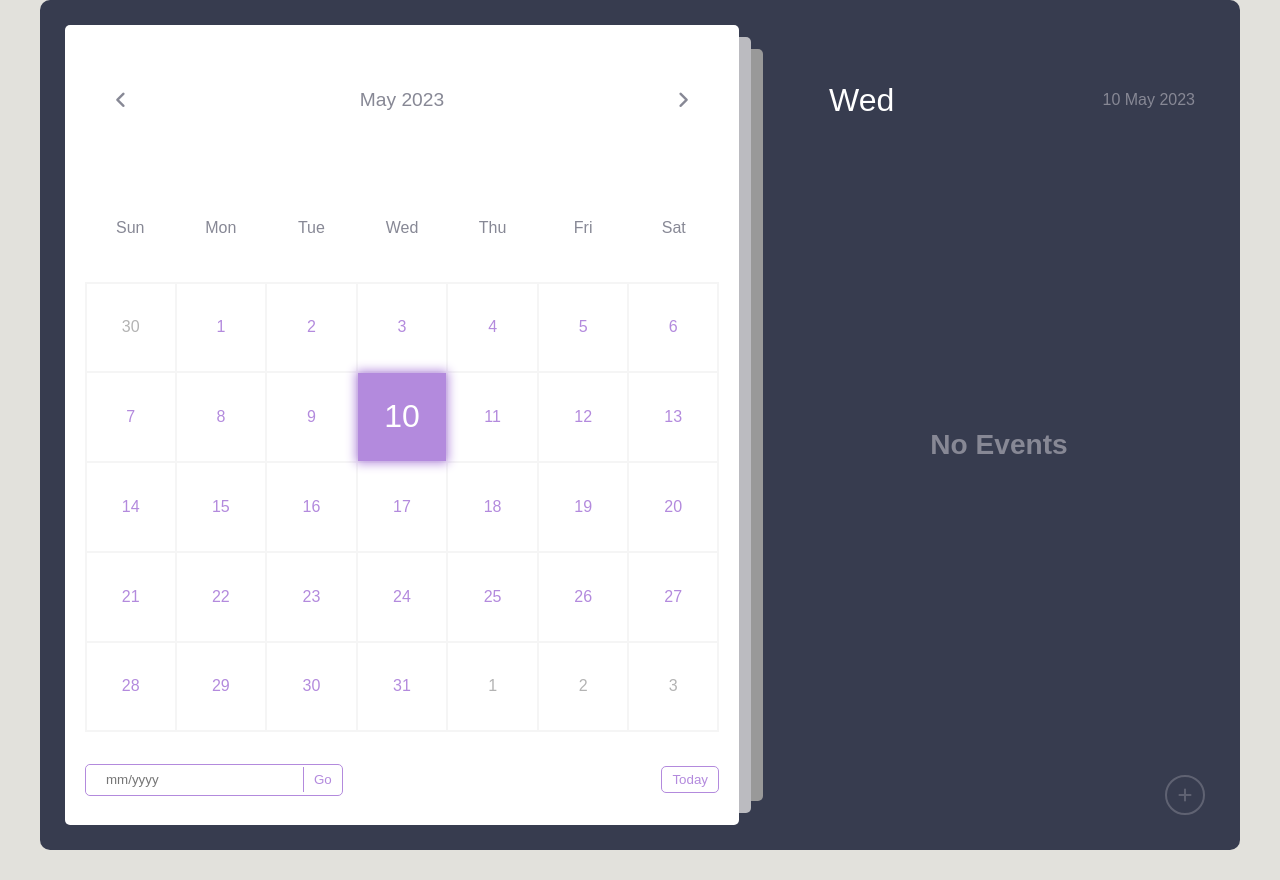
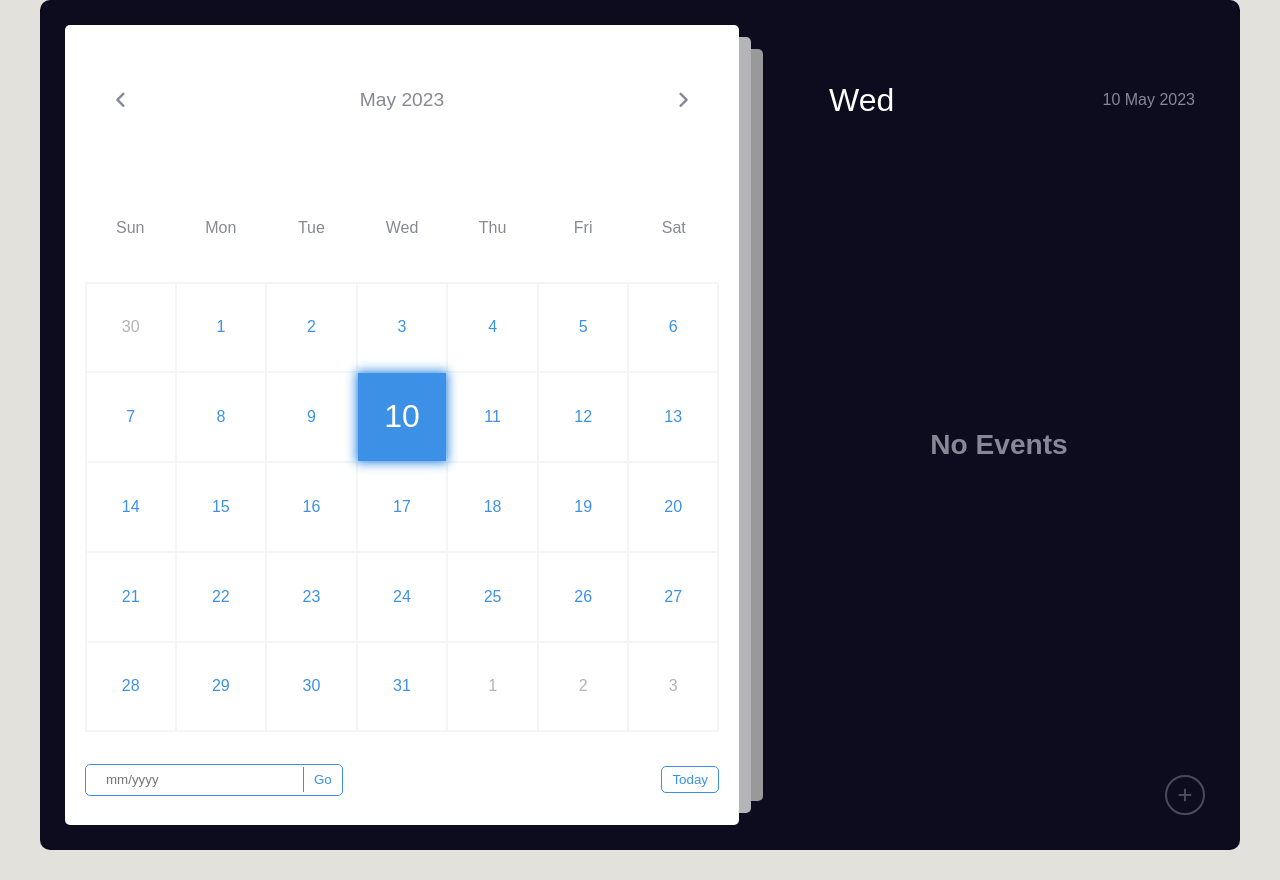
Before and after one commit to venciooo/kahit-ano, a PHP site: page /calendar.html in a window 1280 px wide. Run offline with PHP 8.4, Linux system fonts and the light colour scheme.

Commit message:
Update calendar.css

```diff
--- a/calendar.css
+++ b/calendar.css
@@ -1,5 +1,5 @@
 :root {
-  --primary-clr: #b38add;
+  --primary-clr: #3C91E6;
 }
 * {
   margin: 0;
@@ -39,7 +39,7 @@ body {
   display: flex;
 
   border-radius: 10px;
-  background-color: #373c4f;
+  background-color: #0C0C1E;
 }
 .left {
   width: 60%;
```
